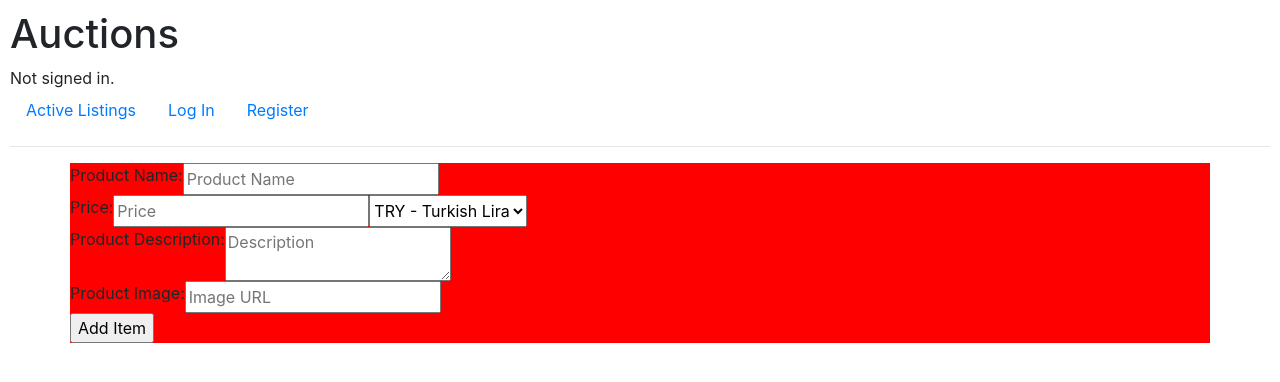
After one commit to mmelihatalay/CS50_webdev_HW2, a Django app: page /newitem in a window 1280 px wide. The commit adds this page. Shown: the top 382 px of the page. Run offline with Django 3.2, Linux system fonts and the light colour scheme; data comes from the database, SQL or seed files in the repository; both versions use the stored data as it was after the commit; some libraries are stand-ins or nearby versions.

Commit message:
Add new item

```diff
--- a/commerce/auctions/models.py
+++ b/commerce/auctions/models.py
@@ -18,7 +18,7 @@ class Currency(models.Model):
 class Product(models.Model):
     name = models.CharField(max_length=64, blank=False)
     price = models.DecimalField(max_digits=19, decimal_places=2)
-    description = models.TextField(blank=True)
+    description = models.TextField(blank=False)
     currency = models.ForeignKey(
         Currency, on_delete=models.CASCADE, related_name="currencies")
     owner = models.ForeignKey(
--- a/commerce/auctions/static/auctions/styles.css
+++ b/commerce/auctions/static/auctions/styles.css
@@ -1,3 +1,14 @@
 body {
-    padding: 10px;
+  padding: 10px;
 }
+
+img {
+  float: left;
+  width: 350px;
+  height: 350px;
+  object-fit: cover;
+}
+
+.addClass {
+  background-color: red;
+}
--- /dev/null
+++ b/commerce/auctions/templates/auctions/createlisting.html
@@ -0,0 +1,35 @@
+{% extends "auctions/layout.html" %}
+{% block body %}
+<div class="container">
+    <form>
+
+        <div class="row addClass">
+            <label for="productName">Product Name: </label>
+            <input type="text" placeholder="Product Name" id="productName">
+        </div>
+        <div class="row addClass">
+            <label for="productPrice">Price: </label>
+            <input type="number" placeholder="Price" id="productPrice">
+            <select>
+                {% for currency in currencies%}
+                <option value={{currency.sign}}>{{currency.sign}} - {{currency.name}}</option>
+                {% endfor %}
+            </select>
+        </div>
+
+        <div class="row addClass">
+            <label for="productDescp"> Product Description: </label>
+            <textarea type="text" placeholder="Description" id="productDescp"></textarea>
+        </div>
+        <div class="row addClass">
+            <label for="productImage">Product Image: </label>
+            <input type="url" placeholder="Image URL" id="productImage">
+
+        </div>
+        <div class="row addClass">
+            <input type="Submit" value="Add Item">
+        </div>
+
+    </form>
+</div>
+{% endblock %}
--- a/commerce/auctions/templates/auctions/layout.html
+++ b/commerce/auctions/templates/auctions/layout.html
@@ -2,11 +2,14 @@
 
 <!DOCTYPE html>
 <html lang="en">
+
 <head>
     <title>{% block title %}Auctions{% endblock %}</title>
-        <link rel="stylesheet" href="https://stackpath.bootstrapcdn.com/bootstrap/4.4.1/css/bootstrap.min.css" integrity="sha384-Vkoo8x4CGsO3+Hhxv8T/Q5PaXtkKtu6ug5TOeNV6gBiFeWPGFN9MuhOf23Q9Ifjh" crossorigin="anonymous">
+    <link rel="stylesheet" href="https://stackpath.bootstrapcdn.com/bootstrap/4.4.1/css/bootstrap.min.css"
+        integrity="sha384-Vkoo8x4CGsO3+Hhxv8T/Q5PaXtkKtu6ug5TOeNV6gBiFeWPGFN9MuhOf23Q9Ifjh" crossorigin="anonymous">
     <link href="{% static 'auctions/styles.css' %}" rel="stylesheet">
 </head>
+
 <body>
     <h1>Auctions</h1>
     <div>
@@ -24,6 +27,9 @@
         <li class="nav-item">
             <a class="nav-link" href="{% url 'logout' %}">Log Out</a>
         </li>
+        <li class="nav-item">
+            <a class="nav-link" href="{% url 'newitem' %}">Add Item</a>
+        </li>
         {% else %}
         <li class="nav-item">
             <a class="nav-link" href="{% url 'login' %}">Log In</a>
@@ -37,4 +43,5 @@
     {% block body %}
     {% endblock %}
 </body>
+
 </html>
--- a/commerce/auctions/urls.py
+++ b/commerce/auctions/urls.py
@@ -6,5 +6,6 @@ urlpatterns = [
     path("", views.index, name="index"),
     path("login", views.login_view, name="login"),
     path("logout", views.logout_view, name="logout"),
-    path("register", views.register, name="register")
+    path("register", views.register, name="register"),
+    path("newitem", views.newItem, name="newitem")
 ]
--- a/commerce/auctions/views.py
+++ b/commerce/auctions/views.py
@@ -4,12 +4,18 @@ from django.http import HttpResponse, HttpResponseRedirect
 from django.shortcuts import render
 from django.urls import reverse
 
-from .models import User, Product
+from .models import User, Product, Currency
 
 
 def index(request):
     return render(request, "auctions/index.html", {
         "products": Product.objects.all()
+    })
+
+
+def newItem(request):
+    return render(request, "auctions/createlisting.html", {
+        "currencies": Currency.objects.all()
     })
 
 
```
Also changed, not shown: commerce/auctions/templates/auctions/index.html (+24 -3 lines), commerce/db.sqlite3. Lines whose indentation alone changed are shown as unchanged.
